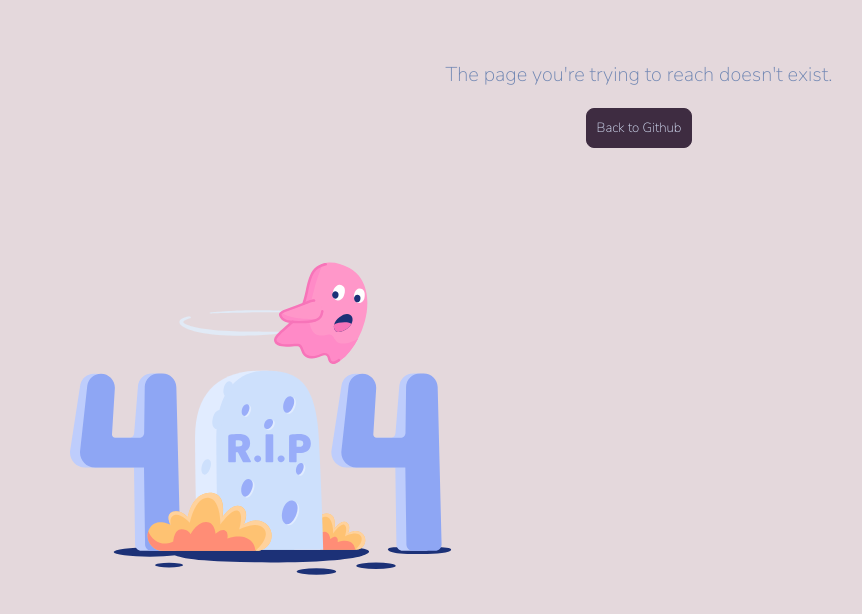
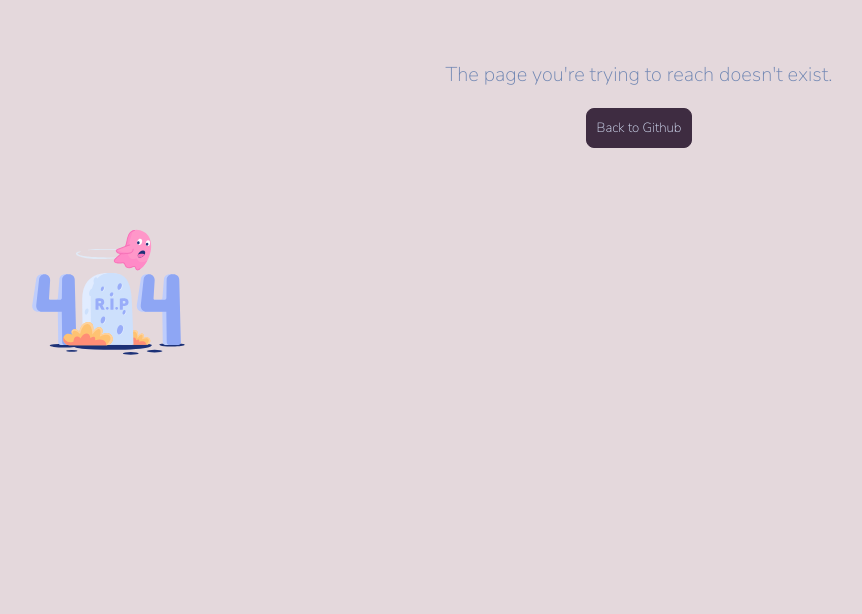
Before and after one commit to Tiffany-D/error-404, a plain HTML site: page index.html in a window 1280 px wide. Shown: the part 250-864 px from the top of the page, without its empty margins (1-863 px from the left). After the commit the page ends 800 px from the top, so only its background shows below. Drawn offline with Linux system fonts and the light colour scheme.

Commit message:
added position + resize illustration

```diff
--- a/style.css
+++ b/style.css
@@ -40,8 +40,9 @@ a:link{
 }
 
  img{
-     height: 500px;
-     margin-top: 10px;
+     height: 200px;
+     margin-top: 40px;
+     position: relative;
  }
 
 @keyframes slideIn{
```
Also changed, not shown: index.html (+2 -1 lines).
